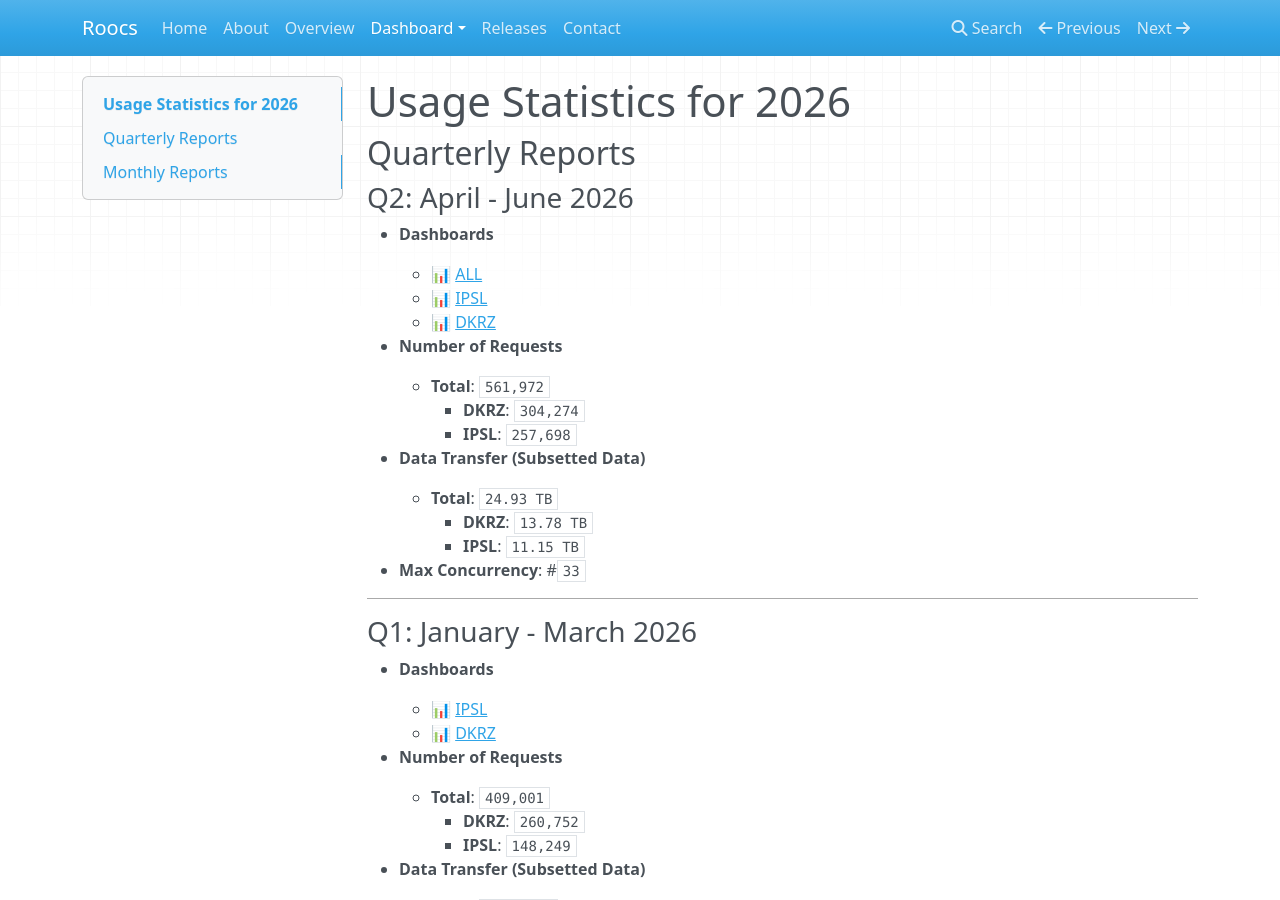
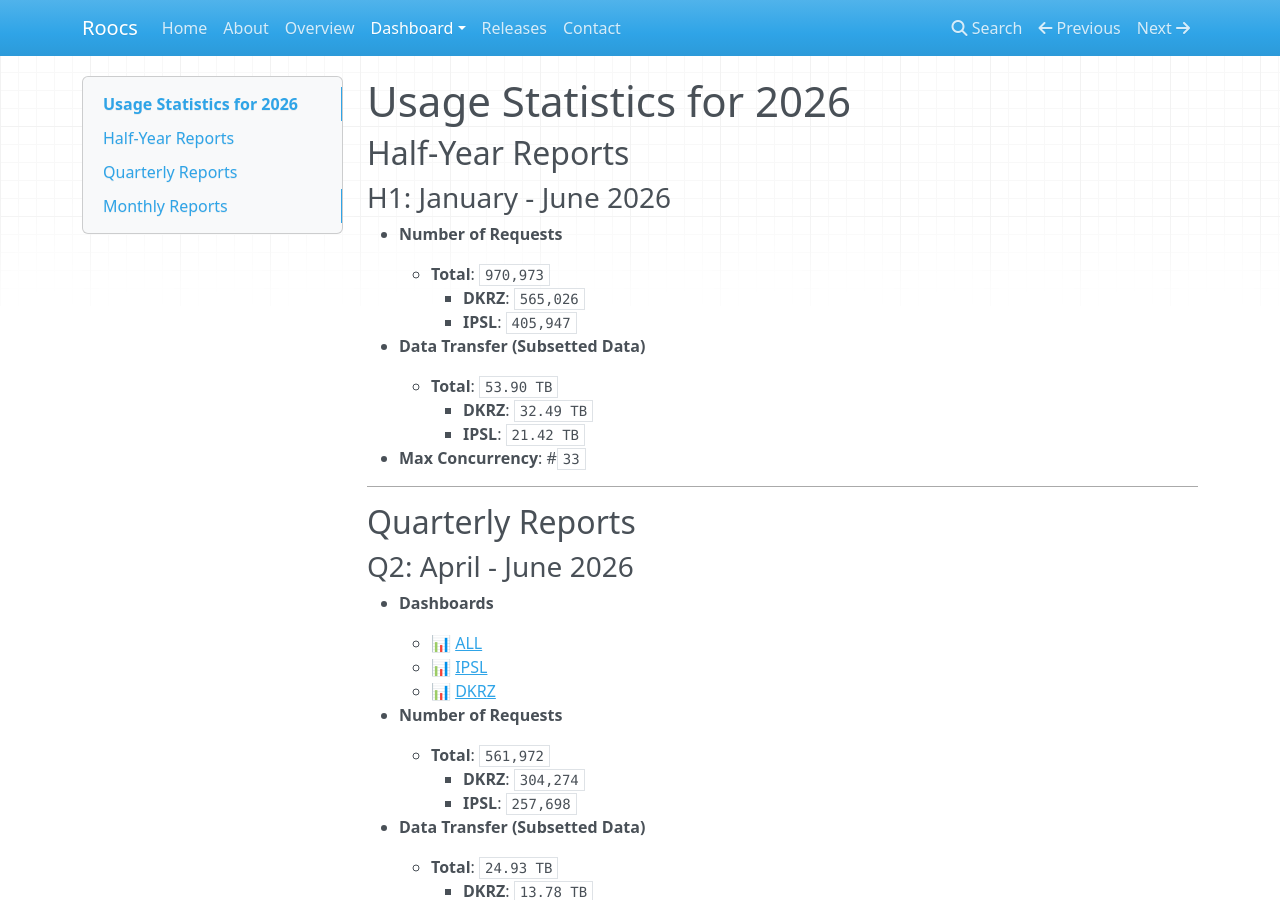
Before and after one commit to roocs/roocs.github.io, an MkDocs documentation site: the page built from docs/dashboard/dashboard-2026.md, in a window 1280 px wide and 900 px high. Built offline with MkDocs 1.6.1, drawn with Linux system fonts in a browser that asks for light colours; nearby versions of some CDN libraries.

Commit message:
added half year report 2026

```diff
--- a/docs/dashboard/dashboard-2026.md
+++ b/docs/dashboard/dashboard-2026.md
@@ -1,4 +1,22 @@
 # Usage Statistics for 2026
+
+## Half-Year Reports
+
+### H1: January - June 2026
+
+- **Number of Requests**
+    - **Total**: `970,973`
+        - **DKRZ**: `565,026`
+        - **IPSL**: `405,947`
+
+- **Data Transfer (Subsetted Data)**
+    - **Total**: `53.90 TB`
+        - **DKRZ**: `32.49 TB`
+        - **IPSL**: `21.42 TB`
+
+- **Max Concurrency**: #`33`
+
+---
 
 ## Quarterly Reports
 
@@ -43,7 +61,6 @@
 
 
 ---
-
 ## Monthly Reports
 
 | Month | ALL | IPSL | DKRZ |
```
